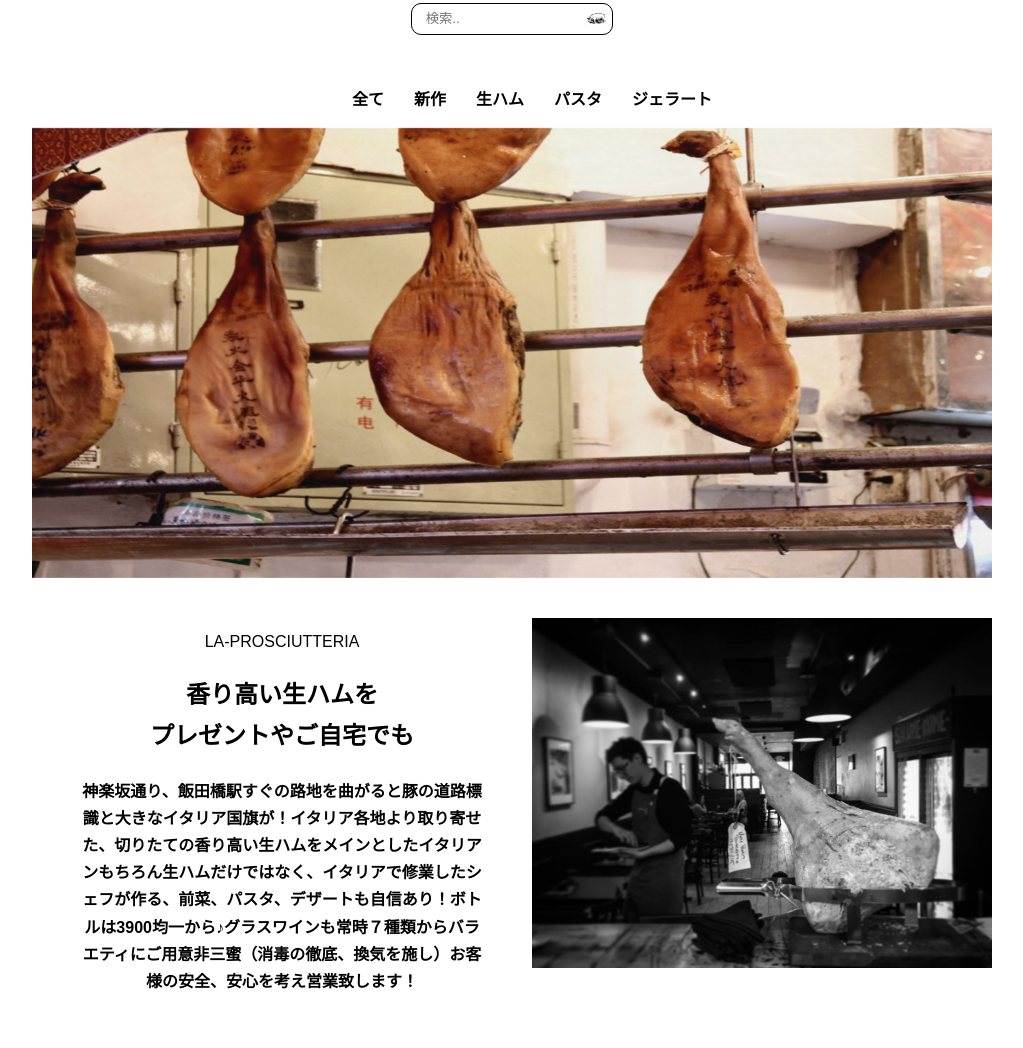
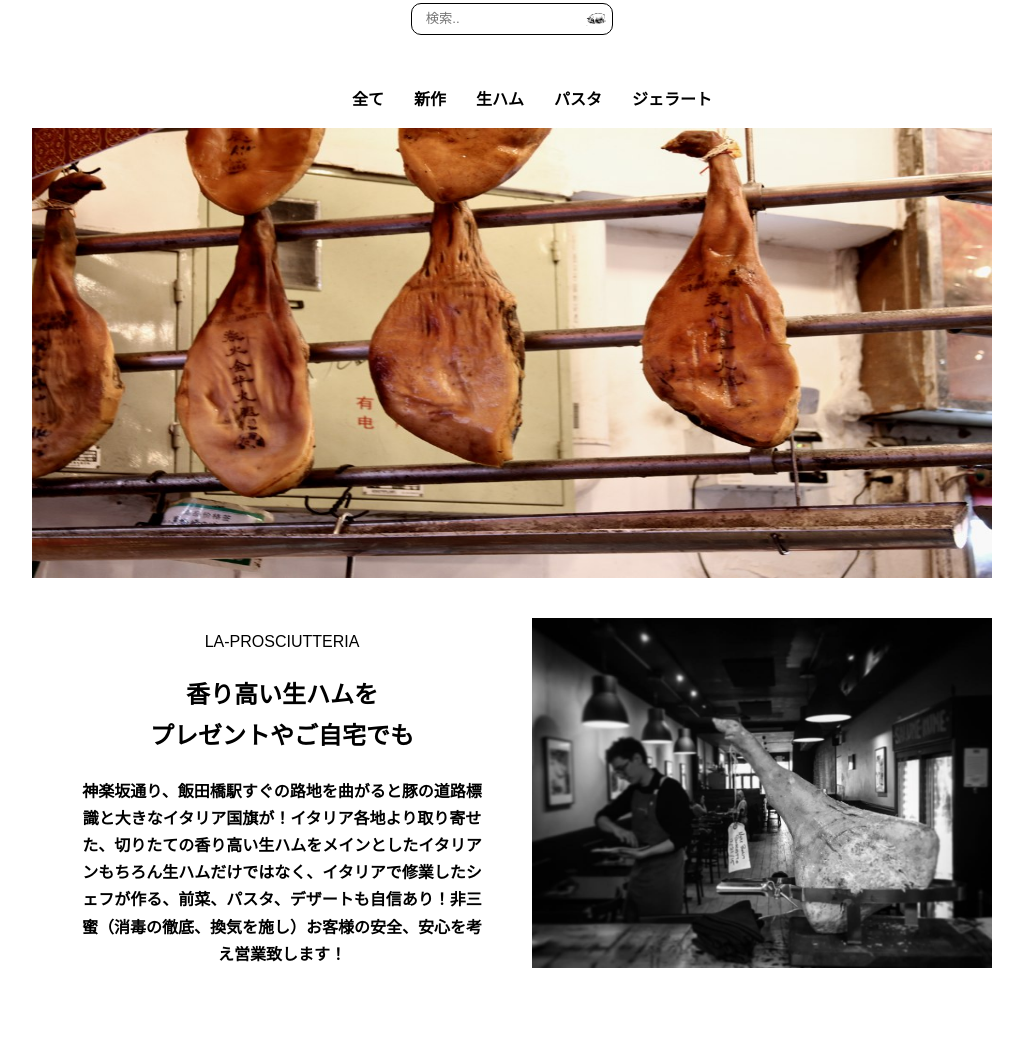
Before and after one commit to ryomatsumoto800/prosciutteria, a plain HTML site: page main.html in a window 1280 px wide. Shown: the part 319-1367 px from the top of the page, without its empty margins (128-1151 px from the left). Drawn offline with nearby package versions, Linux system fonts and the light colour scheme.

Commit message:
prosciuteria portforio

```diff
--- a/css/main.css
+++ b/css/main.css
@@ -387,17 +387,9 @@ table tr {
   margin: auto;
 }
 
-.slider-inner {
-  position: absolute;
-  width: 960px;
-  height: 450px;
-  object-fit: cover;
-}
-
 .slide-img {
   width: 960px;
   height: 450px;
-
   object-fizt: cover;
 }
 
--- a/js/main.js
+++ b/js/main.js
@@ -92,7 +92,7 @@ const slide=new Vue({
   mounted() {
     setInterval(() => {
       this.current_slide = this.current_slide < this.slides.length - 1 ? this.current_slide + 1 : 0
-    }, 3000)
+    }, 5000)
   },
 })
 
--- a/main.html
+++ b/main.html
@@ -9,6 +9,7 @@
 
     <meta charset="UTF-8">
     <title>ポートフォリオ　メインページ</title>
+  <meta name="viewport" content="width=device-width, initial-scale=1.0">
 </head>
 
 <body>
@@ -288,7 +289,7 @@
                 <div class="news">
                     <p>LA-PROSCIUTTERIA</p>
                     <h2>香り高い生ハムを<br>プレゼントやご自宅でも</h2>
-                    <h4>神楽坂通り、飯田橋駅すぐの路地を曲がると豚の道路標識と大きなイタリア国旗が！イタリア各地より取り寄せた、切りたての香り高い生ハムをメインとしたイタリアンもちろん生ハムだけではなく、イタリアで修業したシェフが作る、前菜、パスタ、デザートも自信あり！ボトルは3900均一から♪グラスワインも常時７種類からバラエティにご用意非三蜜（消毒の徹底、換気を施し）お客様の安全、安心を考え営業致します！</h4>
+                    <h4>神楽坂通り、飯田橋駅すぐの路地を曲がると豚の道路標識と大きなイタリア国旗が！イタリア各地より取り寄せた、切りたての香り高い生ハムをメインとしたイタリアンもちろん生ハムだけではなく、イタリアで修業したシェフが作る、前菜、パスタ、デザートも自信あり！非三蜜（消毒の徹底、換気を施し）お客様の安全、安心を考え営業致します！</h4>
                 </div>
             </aside>
             <article>
@@ -401,7 +402,7 @@
     <script type="text/javascript" src="js/main.js"></script>
     <!--font-awesome-->
     <script defer src="https://use.fontawesome.com/releases/v5.7.2/js/all.js"></script>
-    </div>
+
 </body>
 
 </html>
```
Also changed, not shown: details.html (+1 -0 lines), index.html (+1 -1 lines).
